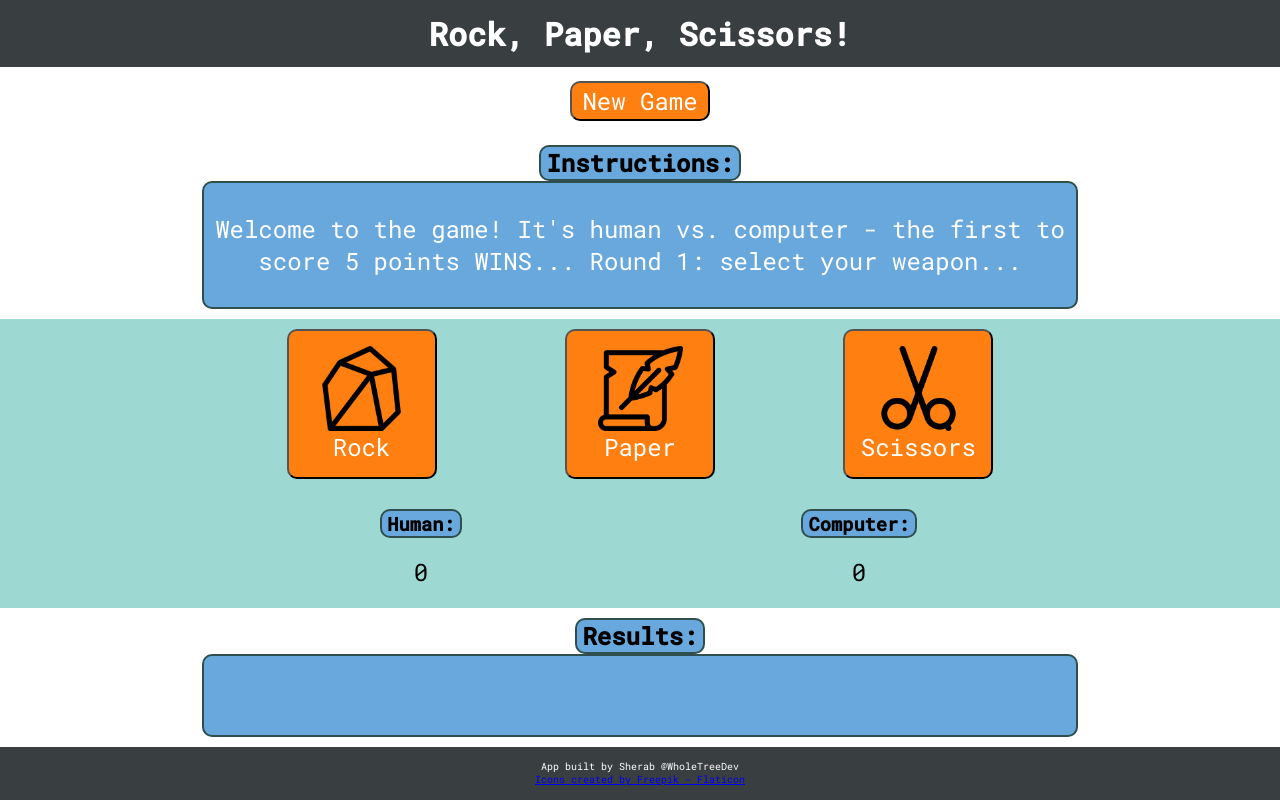
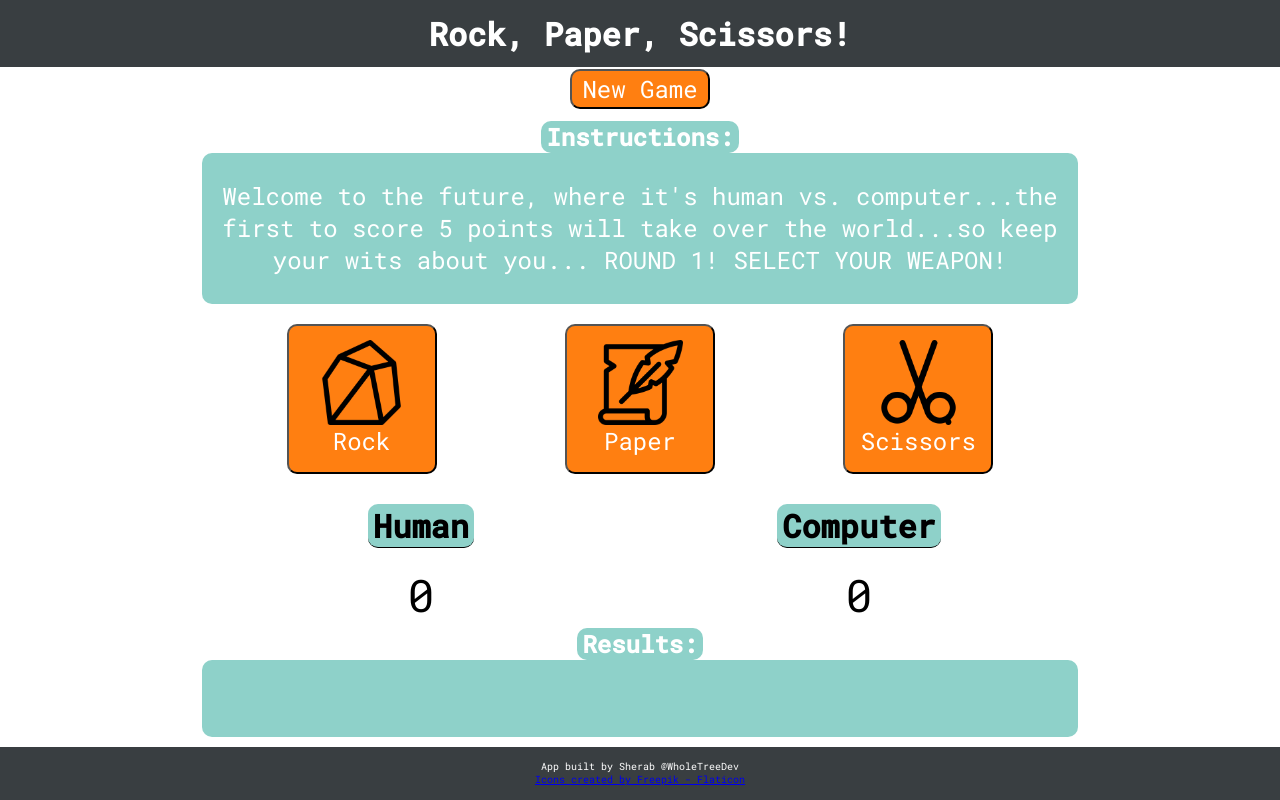
Before and after one commit to Sherab-Z/game_rock-paper-scissors, a plain HTML site: page index.html in a window 1280 px wide. Both pictures are taken after a click on the button "New Game". Drawn offline with Linux system fonts and the light colour scheme.

Commit message:
Update styles. Small bug remains: score num colors not consistent

```diff
--- a/index.html
+++ b/index.html
@@ -40,14 +40,14 @@
 
       <div class="c current scores container">
         <div class="d user plyr current-score container">
-          <h3 class="e user plyr current score title txt">Human:</h3>
+          <h3 class="e user plyr current score title txt">Human</h3>
           <div class="e user plyr current score text-display-box">
             <p class="f user plyr current score num"></p>
           </div>
         </div>
 
         <div class="d computer plyr current score container">
-          <h3 class="e computer plyr current score title txt">Computer:</h3>
+          <h3 class="e computer plyr current score title txt">Computer</h3>
           <div class="e computer plyr current score text-display-box">
             <p class="f computer plyr current score num"></p>
           </div>
--- a/script.js
+++ b/script.js
@@ -147,9 +147,9 @@ function displayWinnerMsg(roundWinner) {
 
   // Game winner messages
   const userWinsGameMsg =
-    `Congratulations! You've won the game after ${gameDataObj.roundNum} rounds! Play again?...`;
+    `Congratulations! You've saved humanity from the bots after ${gameDataObj.roundNum} rounds!...But for how long?..Play again?...`;
   const computerWinsGameMsg =
-    `Better luck next time! The computer has won the game after ${gameDataObj.roundNum} rounds. Play again?...`;
+    `OH NO! The bots have won after ${gameDataObj.roundNum} rounds. But there might still be a chance for humanity.. Play again?...`;
 
   // Error message
   const errorMsg = `Error: Sorry, something went wrong...`;
@@ -186,7 +186,7 @@ function displayWinnerMsg(roundWinner) {
 
 function askUserForWpnChoice() {
   // Message string to display to User
-  const requestWpnChoiceMsg = `Round ${gameDataObj.roundNum}: Choose your weapon!...`;
+  const requestWpnChoiceMsg = `ROUND ${gameDataObj.roundNum} - Choose your weapon!...`;
 
   // Display message to User inside of instructions box
   appendTextToElement(requestWpnChoiceMsg, instructTxtDisplayTxt);
@@ -256,7 +256,7 @@ function resetGame() {
   gameDataObj.currentComputerScore = 0;
 
   // Display initial instructions on UI
-  const welcomeStr = `Welcome to the game! It's human vs. computer - the first to score 5 points WINS... \nRound 1: select your weapon...`;
+  const welcomeStr = `Welcome to the future, where it's human vs. computer...the first to score 5 points will take over the world...so keep your wits about you... ROUND 1! SELECT YOUR WEAPON!`;
 
   appendTextToElement(welcomeStr, instructTxtDisplayTxt);
 
--- a/style.css
+++ b/style.css
@@ -125,32 +125,46 @@ body {
   align-items: center;
   justify-content: center;
   color: white;
-  background-color: #68a8dc;
-  border: 2px solid darkslategrey;
+  background-color: #8ed1c9;
   width: 100%;
   min-height: 70px;
+  padding: 10px;
 }
 
 /* text-display-boxes */
 .msg.txt {
   justify-content: center;
   align-items: center;
-  background-color: #68a8dc;
   text-align: center;
   font-size: x-large;
+  color: white;
 }
 
 .title.txt {
-  border: 2px solid darkslategrey;
-  background-color: #68a8dc;
+  background-color: #8ed1c9;
   border-radius: 10px;
   padding: 0 5px;
+  color: white;
+  font-size:x-large;
 }
 
 .plyr.current.score.num {
   height: 15px;
-  font-size: x-large;
+  font-size: 2.8rem;
+  color: #FF7F11;
+}
+
+.plyr.current.score.title {
   color: black;
+  font-size: 2rem;
+  border-bottom: 1px solid black;
+}
+
+div.current.score.text-display-box {
+  display: flex;
+  align-items: center;
+  justify-content: center;
+  /* border: 3px solid #8ed1c9; */
 }
 
 /* --- AREAS IN PAGE --- */
@@ -187,7 +201,6 @@ main {
 
 section.start.sect {
   flex: 1 0 30vh;
-  /* background-color: #065143; */
 }
 
 /* --- Main > Gameplay Section --- */
@@ -195,7 +208,6 @@ section.start.sect {
 section.gameplay.sect {
   flex: 1 0 30vh;
   align-content: stretch;
-  background-color: #9DD9D2;
 }
 
 /* --- Main > Results Section --- */
```
